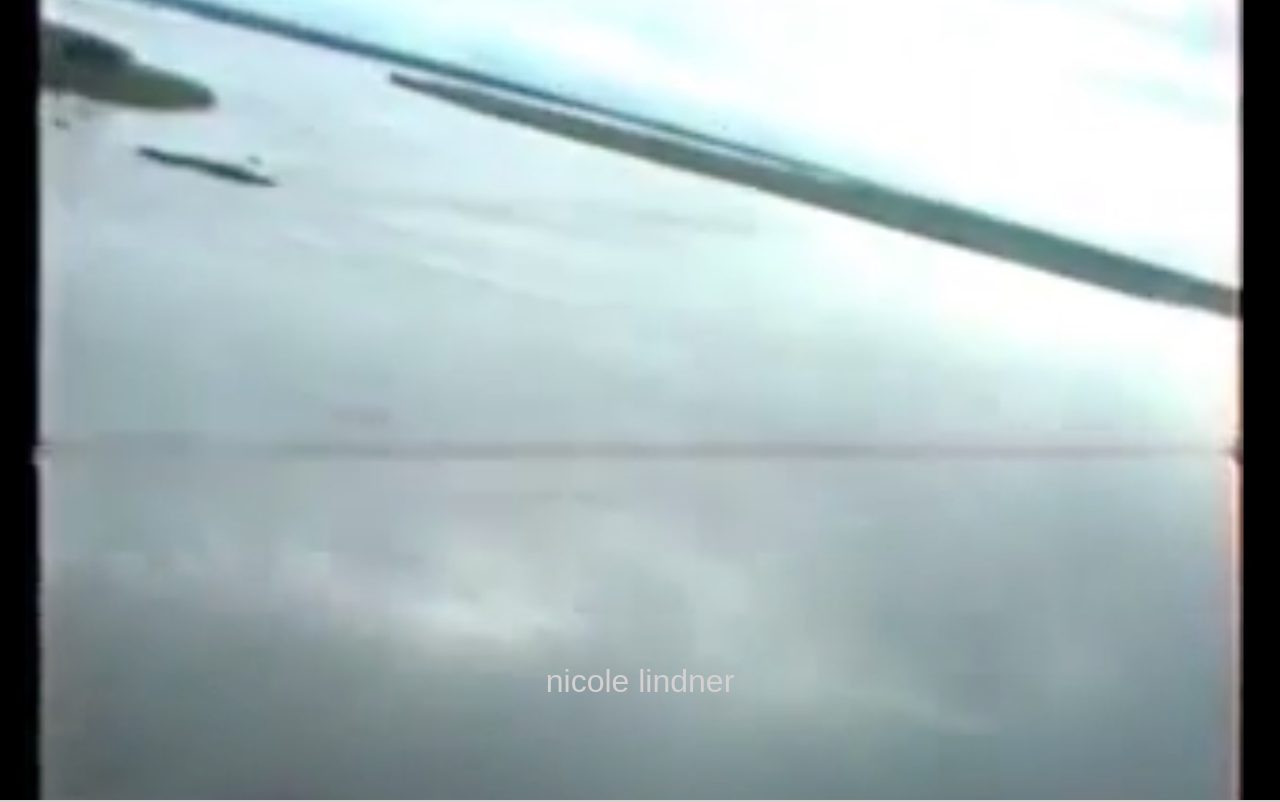
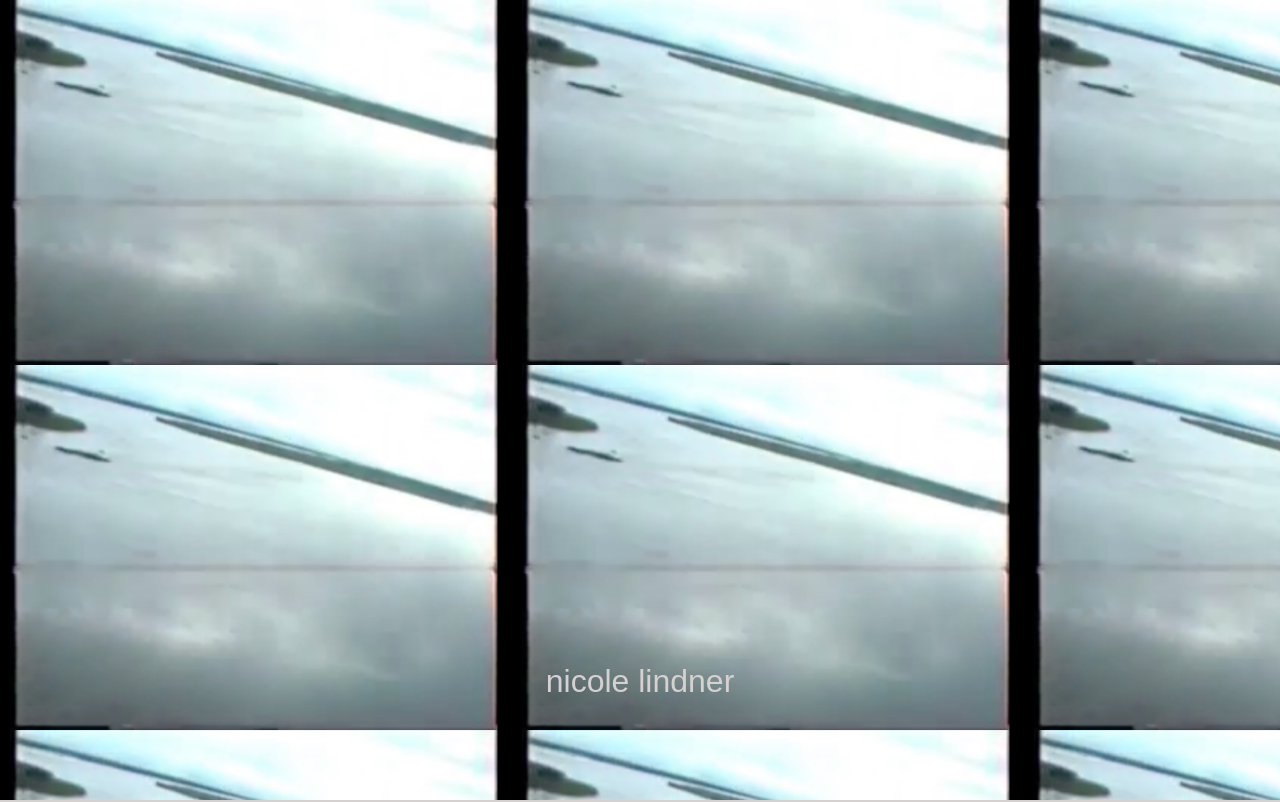
Before and after one commit to nicolelindner/nicolelindner.github.io, a Next.js app: page / in a window 1280 px wide. Shown: the top 802 px of the page. Built offline with nearby package versions, Linux system fonts and the light colour scheme.

Commit message:
tweak home page and intro div

```diff
--- a/pages/index.js
+++ b/pages/index.js
@@ -3,6 +3,11 @@ import Link from 'next/link'
 import styles from '../styles/Home.module.css'
 
 export default function Home() {
+  const onClick = () => {
+    const introElement = document.getElementById('intro');
+    introElement.style.display = 'none';
+  };
+
   return (
     <div>
       <Head>
@@ -12,7 +17,7 @@ export default function Home() {
       </Head>
 
       <main className={styles.main}>
-        <div className={styles.intro}>
+        <div id="intro" className={styles.intro} onClick={onClick}>
           <h1 className={styles.title}>nicole lindner</h1>
         </div>
         <div className={styles.home}>
--- a/styles/Home.module.css
+++ b/styles/Home.module.css
@@ -3,12 +3,14 @@
 }
 
 .intro {
+  position: absolute;
+  z-index: 1;
   height: 100vh;
-  width: 100%;
+  width: 100vw;
   background-image: url('/background.jpeg');
-  background-repeat: none;
-  background-size: cover;
-  background-position: center;
+  background-repeat: repeat;
+  background-size: 40%;
+  overflow: hidden;
 }
 
 .title {
```
